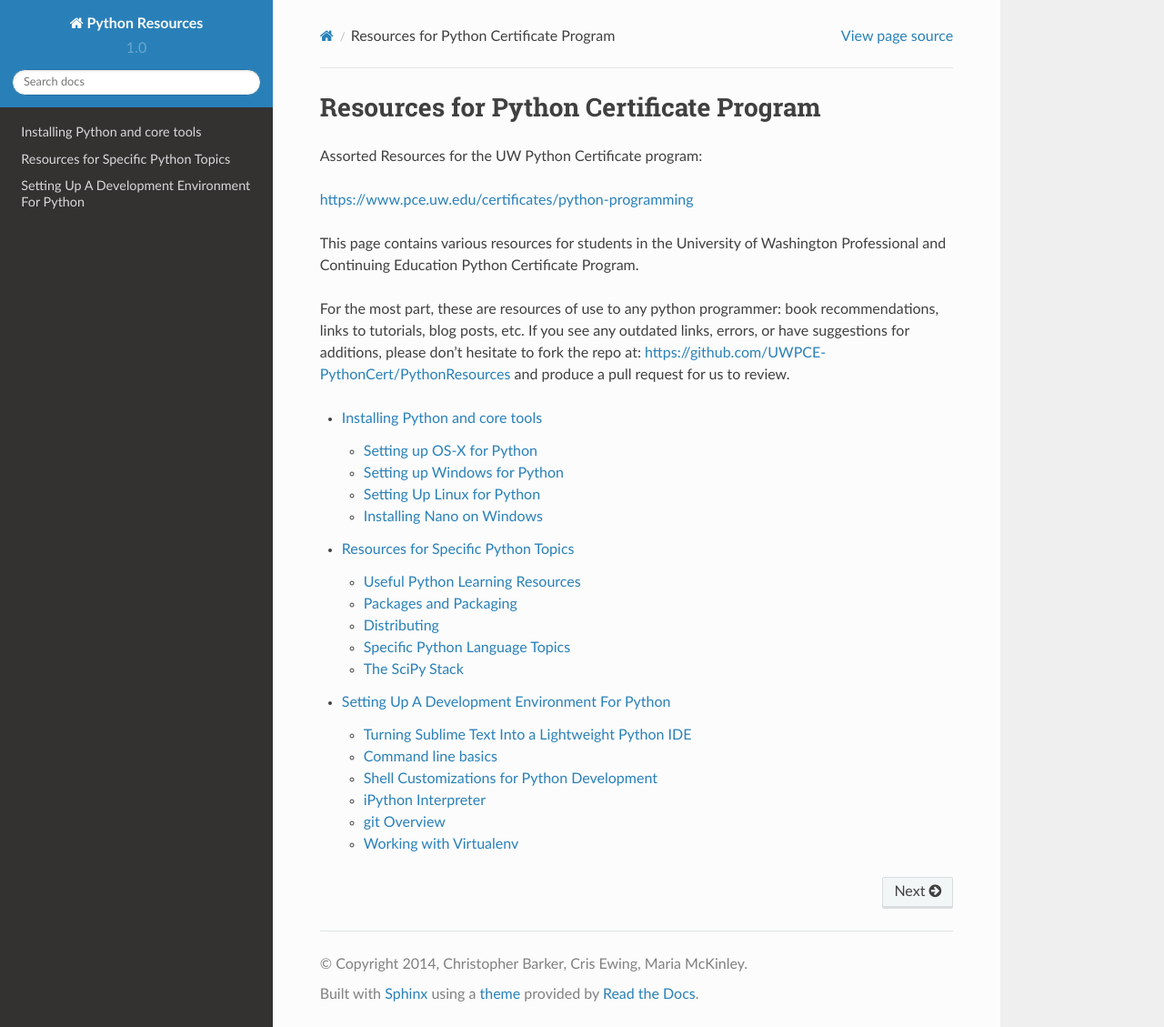
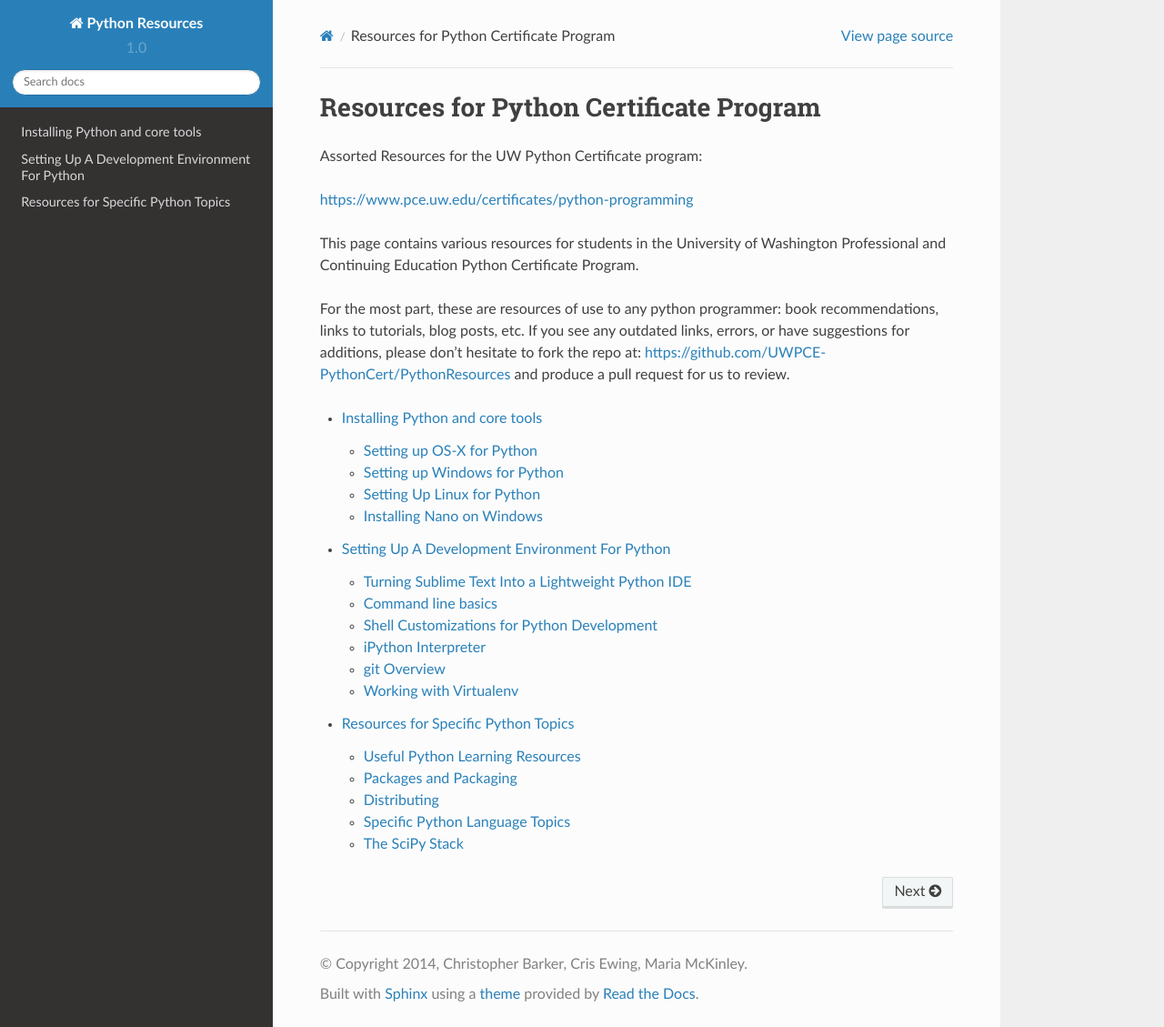
Before and after one commit to UWPCE-PythonCert/PythonResources, a Sphinx documentation site: the page built from sphinx_sources/source/index.rst, in a window 1280 px wide and 1129 px high. Shown: the whole window at 91% size. Built offline with Sphinx 7.4.7 and the Read the Docs theme 2.0.0, drawn with Linux system fonts in a browser that asks for light colours.

Commit message:
re-aranged toc order

```diff
--- a/sphinx_sources/source/GeneralPython/scipy.rst
+++ b/sphinx_sources/source/GeneralPython/scipy.rst
@@ -16,7 +16,7 @@ However, there is a definition of the "core" scipy stack:
 
 Most people will find themselves using these core tools, regardless of their area of focus.
 
-There are a lot of introductions, bootcamps, etc for all this Here are a few resources I particularly like:
+There are a lot of introductions, bootcamps, etc. for all this. Here are a few resources I particularly like:
 
 numpy
 -----
--- a/sphinx_sources/source/index.rst
+++ b/sphinx_sources/source/index.rst
@@ -15,5 +15,5 @@ For the most part, these are resources of use to any python programmer: book rec
     :maxdepth: 2
 
     Installing/index
+    DevEnvironment/index
     GeneralPython/index
-    DevEnvironment/index
```
